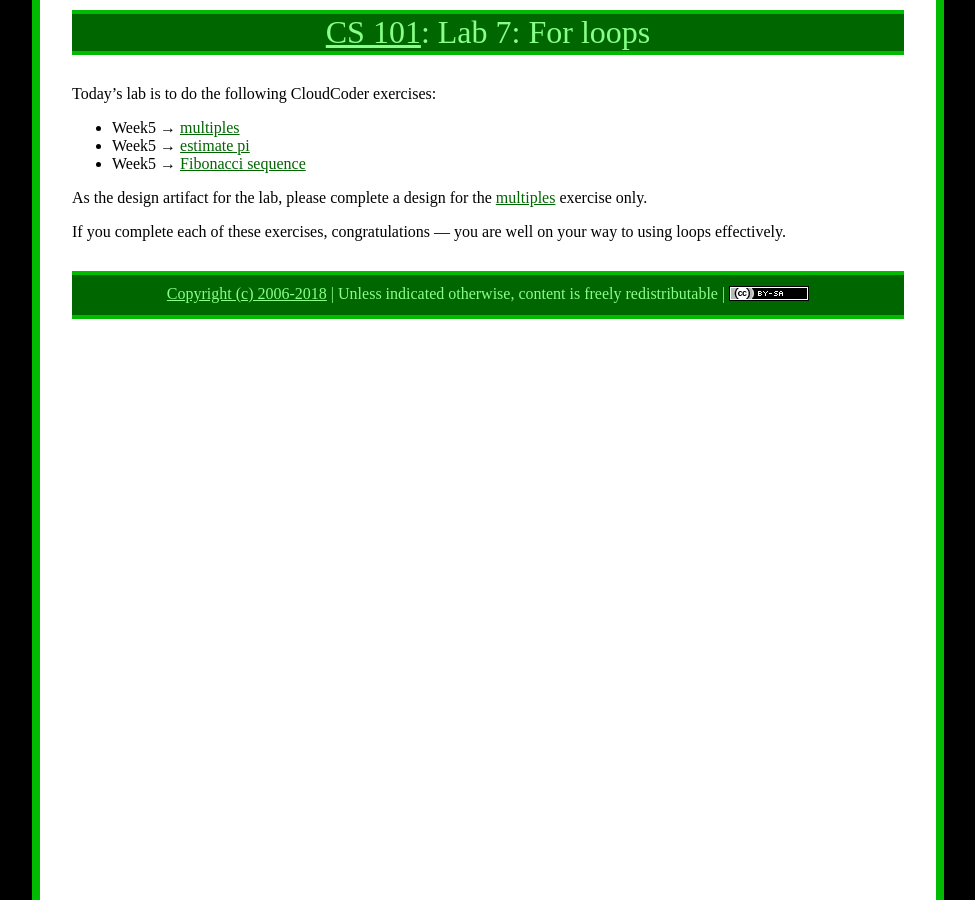
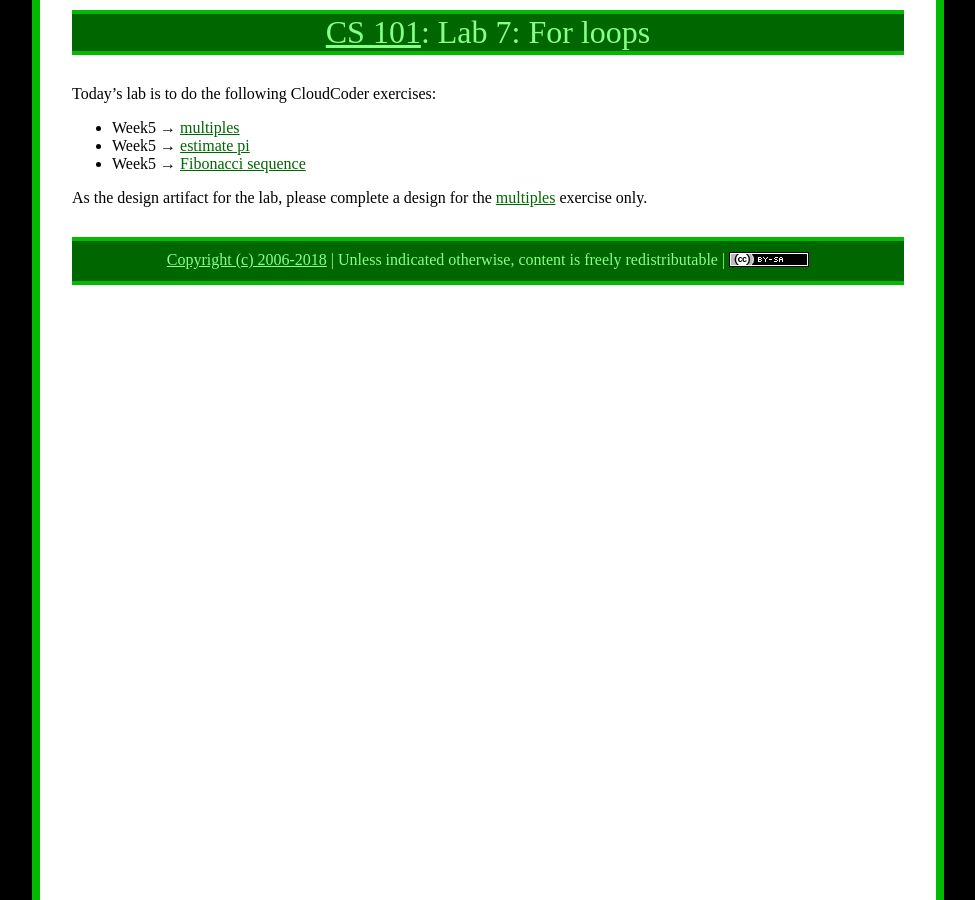
Before and after one commit to ycpcs/cs101-spring2018, a Jekyll site: the page built from labs/lab07.md, in a window 1280 px wide. Shown: the whole page, without its empty margins (152-1127 px from the left). Built offline with Jekyll 4.4.1, drawn with Linux system fonts in a browser that asks for light colours.

Commit message:
these exercises aren't optional

```diff
--- a/labs/lab07.md
+++ b/labs/lab07.md
@@ -10,5 +10,3 @@ Today's lab is to do the following CloudCoder exercises:
 * Week5 &rarr; [Fibonacci sequence](https://cs.ycp.edu/cloudcoder/#exercise?c=17,p=841)
 
 As the design artifact for the lab, please complete a design for the [multiples](https://cs.ycp.edu/cloudcoder/#exercise?c=15,p=514) exercise only.
-
-If you complete each of these exercises, congratulations &mdash; you are well on your way to using loops effectively.
```
